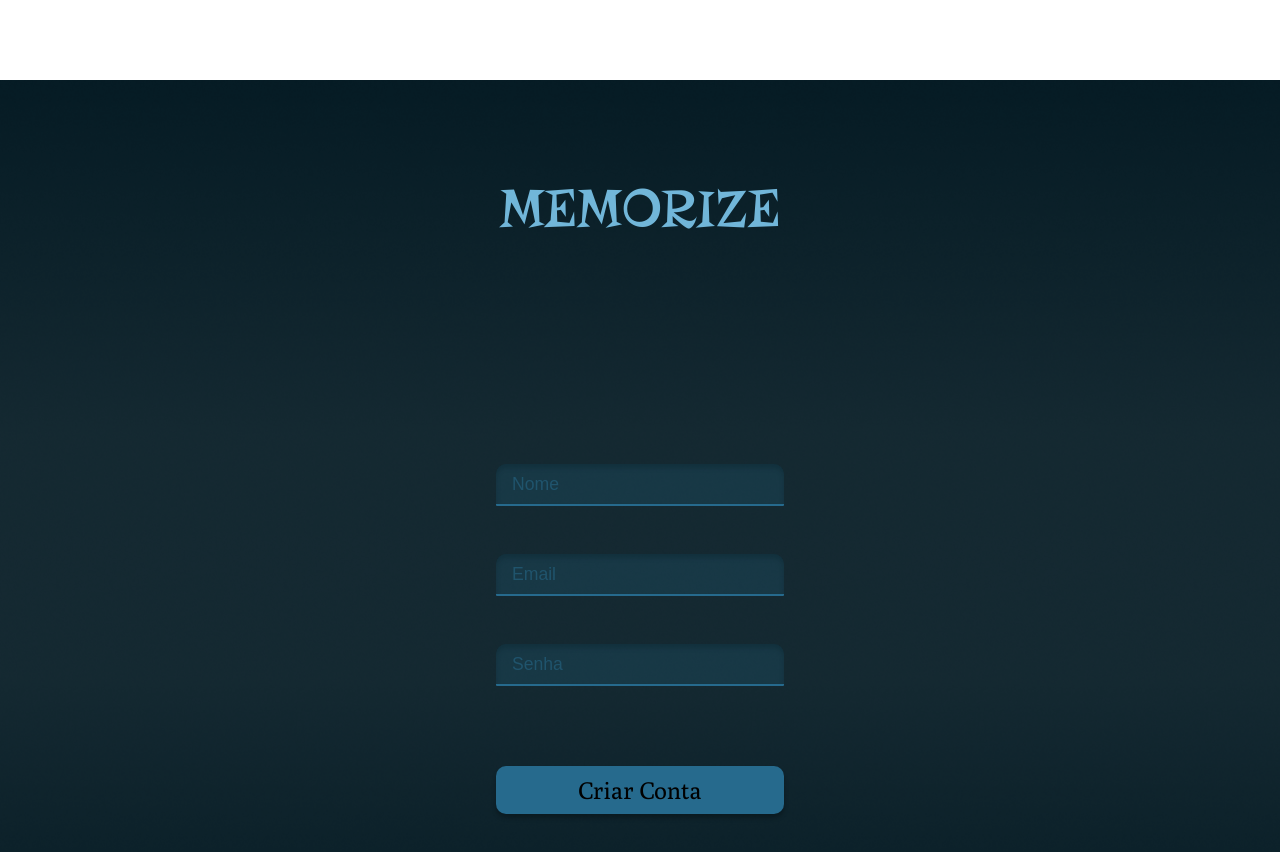
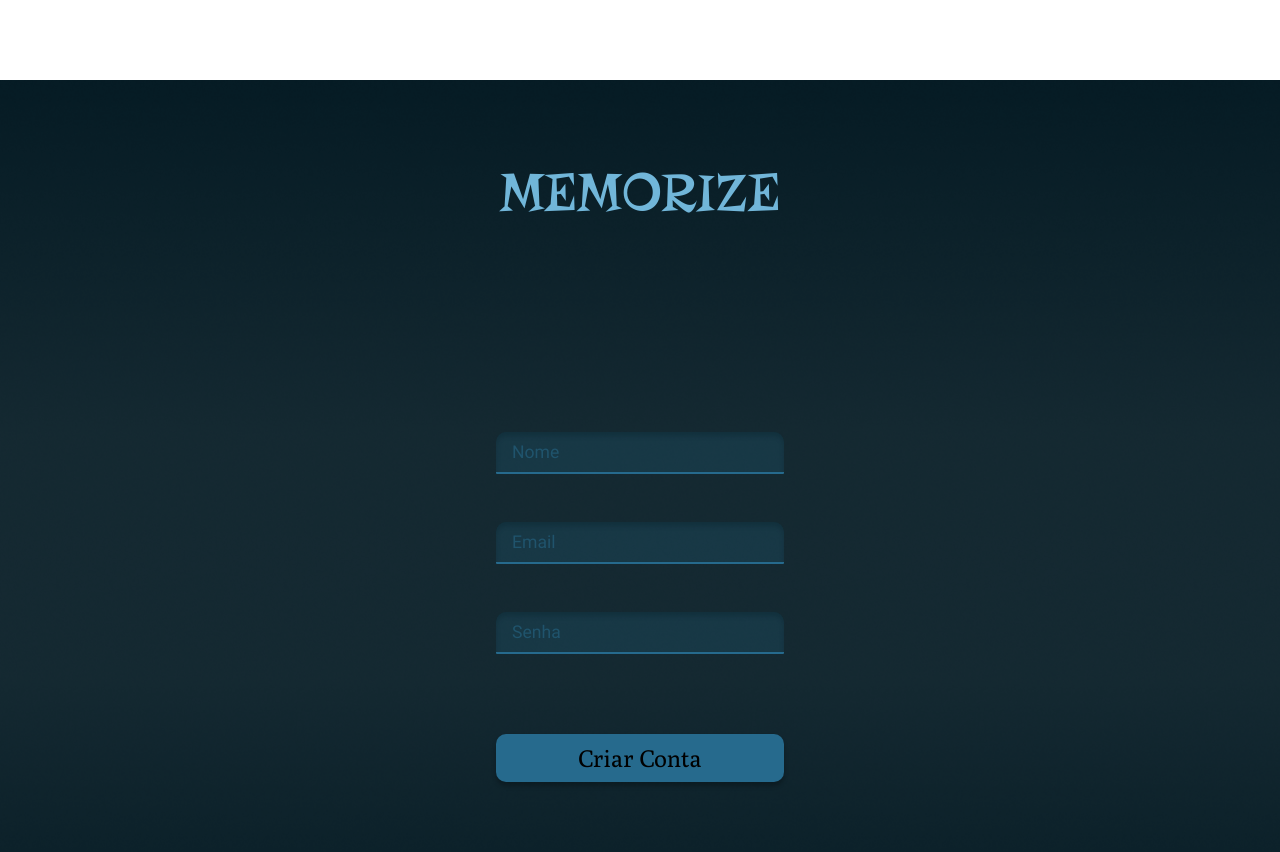
Before and after one commit to Studio-024/memorize, a React (Create React App) app in the folder client/: page /registry in a window 1280 px wide. Shown: the top 852 px of the page. Built offline with nearby package versions, Linux system fonts and the light colour scheme.

Commit message:
style(client): small Registry Changes
Renamed a class and changed sizes and font of some items.

```diff
--- a/client/src/css/Registry.css
+++ b/client/src/css/Registry.css
@@ -5,6 +5,10 @@
 @font-face {
   font-family: "Poly";
   src: url("../assets/fonts/Poly-Regular.ttf"); }
+
+@font-face {
+  font-family: "Roboto";
+  src: url("../assets/fonts/Roboto/Roboto-Regular.ttf"); }
 
 .registry #registry_background {
   background-image: url("../assets/backgroundSecundary.png");
@@ -22,7 +26,7 @@
   margin-inline: auto;
   align-items: center;
   width: 28rem;
-  height: 16rem;
+  height: 14rem;
   font-family: 'Risque';
   font-size: 3.5rem;
   color: #71B6D9;
@@ -33,7 +37,7 @@
   flex-direction: column;
   width: 28rem;
   margin-inline: auto; }
-  .registry_main_container_input {
+  .registry_main_form {
     display: flex;
     flex-direction: column;
     align-items: center; }
@@ -47,7 +51,8 @@
     background: rgba(40, 112, 148, 0.21);
     color: #71B6D9;
     font-size: 1.1rem;
-    box-shadow: inset 0px 4px 4px rgba(5, 27, 36, 0.25); }
+    box-shadow: inset 0px 4px 4px rgba(5, 27, 36, 0.25);
+    font-family: 'roboto'; }
     .registry_main_input::placeholder {
       color: rgba(40, 112, 148, 0.5); }
     .registry_main_input:nth-of-type(3) {
--- a/client/src/pages/Registry.tsx
+++ b/client/src/pages/Registry.tsx
@@ -21,7 +21,7 @@ const Registry = () => {
       <div id='registry_background'/>
       <header className="registry_header">MEMORIZE</header>
       <main className="registry_main">
-        <form className='registry_main_container_input' >
+        <form className='registry_main_form' >
           <input type="name" className="registry_main_input" placeholder="Nome"
             onChange={event => setName(event.target.value)}
           />
--- a/client/src/scss/Registry.scss
+++ b/client/src/scss/Registry.scss
@@ -19,7 +19,7 @@
     margin-inline: auto;
     align-items: center;
     width: 28rem;
-    height: 16rem;
+    height: 14rem;
     font-family: 'Risque';
     font-size: 3.5rem;
     color: $input-color;
@@ -30,7 +30,7 @@
     flex-direction: column;
     width: 28rem;
     margin-inline: auto;
-    &_container_input{
+    &_form{
       display: flex;
       flex-direction: column;
       align-items: center;
@@ -46,6 +46,7 @@
       color: $input-color;
       font-size: 1.1rem;
       box-shadow: inset 0px 4px 4px rgba(5, 27, 36, 0.25);
+      font-family: 'roboto';
       &::placeholder{
         color: $input-placeholder;
       }
```
